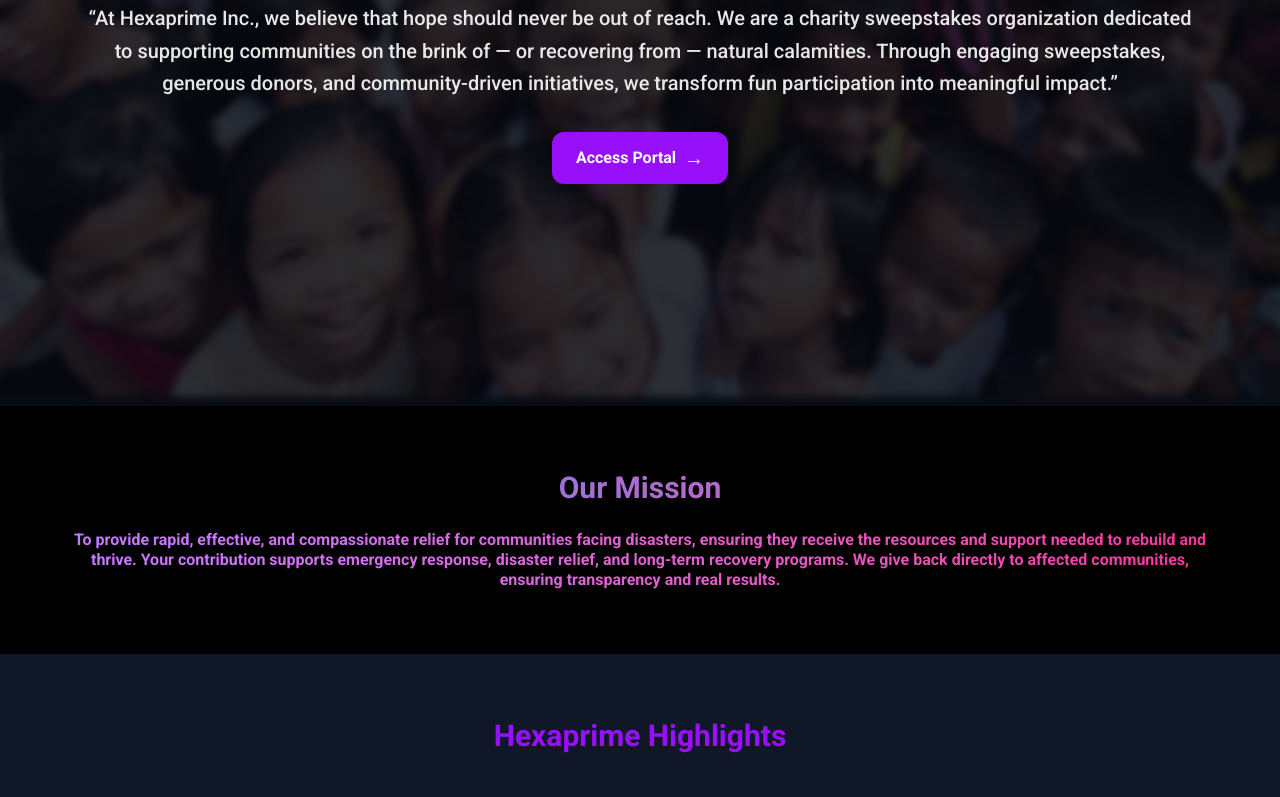
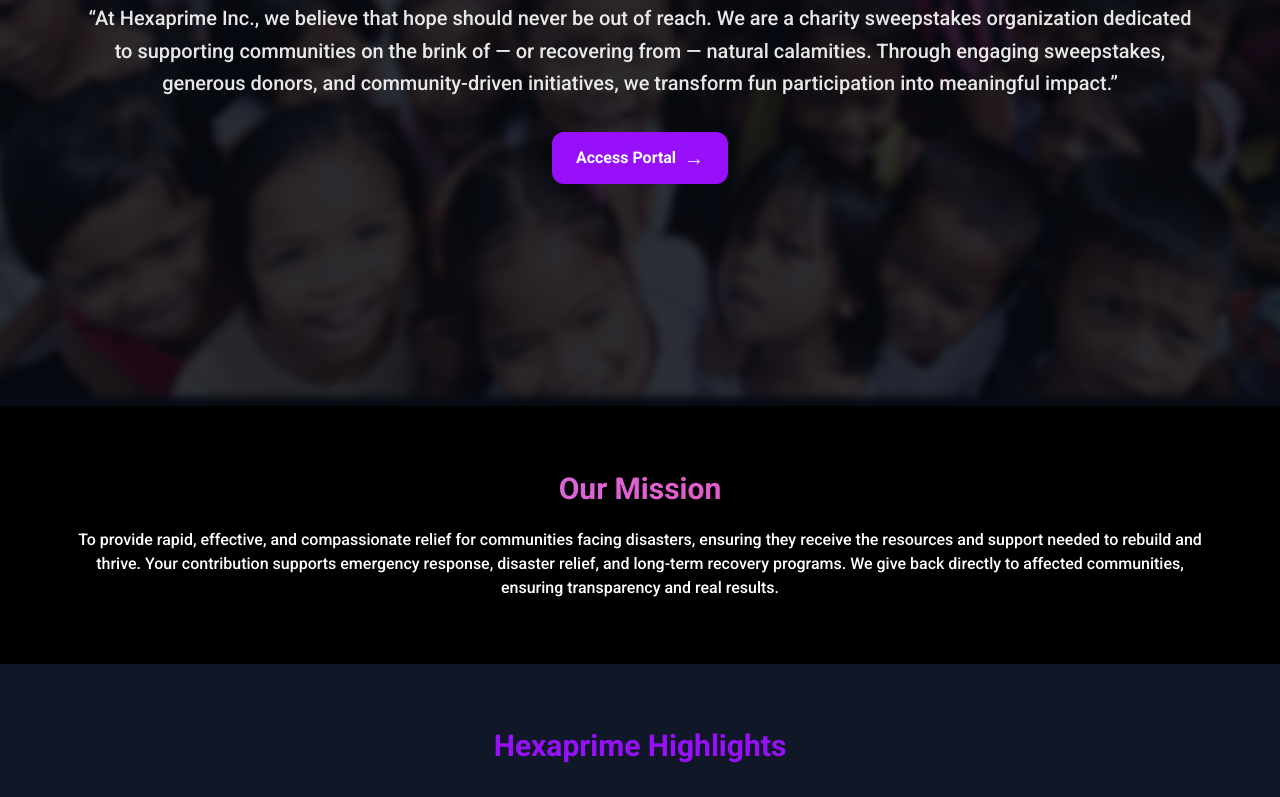
Before and after one commit to NETAD-MIKHAIL/hexaprime-portal, a Next.js app: page / in a window 1280 px wide. Shown: the part 394-1191 px from the top of the page. Built offline with nearby package versions, Linux system fonts and the light colour scheme.

Commit message:
Update page.tsx

```diff
--- a/app/page.tsx
+++ b/app/page.tsx
@@ -140,8 +140,8 @@
 
       {/* Mission Section */}
       <section className="items-center text-center py-16 px-4 md:px-16 bg-black text-white">
-        <h2 className="text-center text-3xl font-bold mb-6 bg-gradient-to-r from-blue-500 to-pink-500 bg-clip-text text-transparent">Our Mission</h2>
-        <p className="mt-5 font-bold bg-gradient-to-r from-purple-400 to-pink-500 bg-clip-text text-transparent leading-snug sm:leading-tight">
+        <h2 className="text-center text-3xl font-bold bg-gradient-to-r from-purple-400 to-pink-500 bg-clip-text text-transparent leading-snug sm:leading-tight">Our Mission</h2>
+        <p className="mt-5 ">
           To provide rapid, effective, and compassionate relief for communities facing disasters, ensuring they receive the resources and support needed to rebuild and thrive. Your contribution supports emergency response, disaster relief, and long-term recovery programs. We give back directly to affected communities, ensuring transparency and real results.
         </p>
       </section>
```
